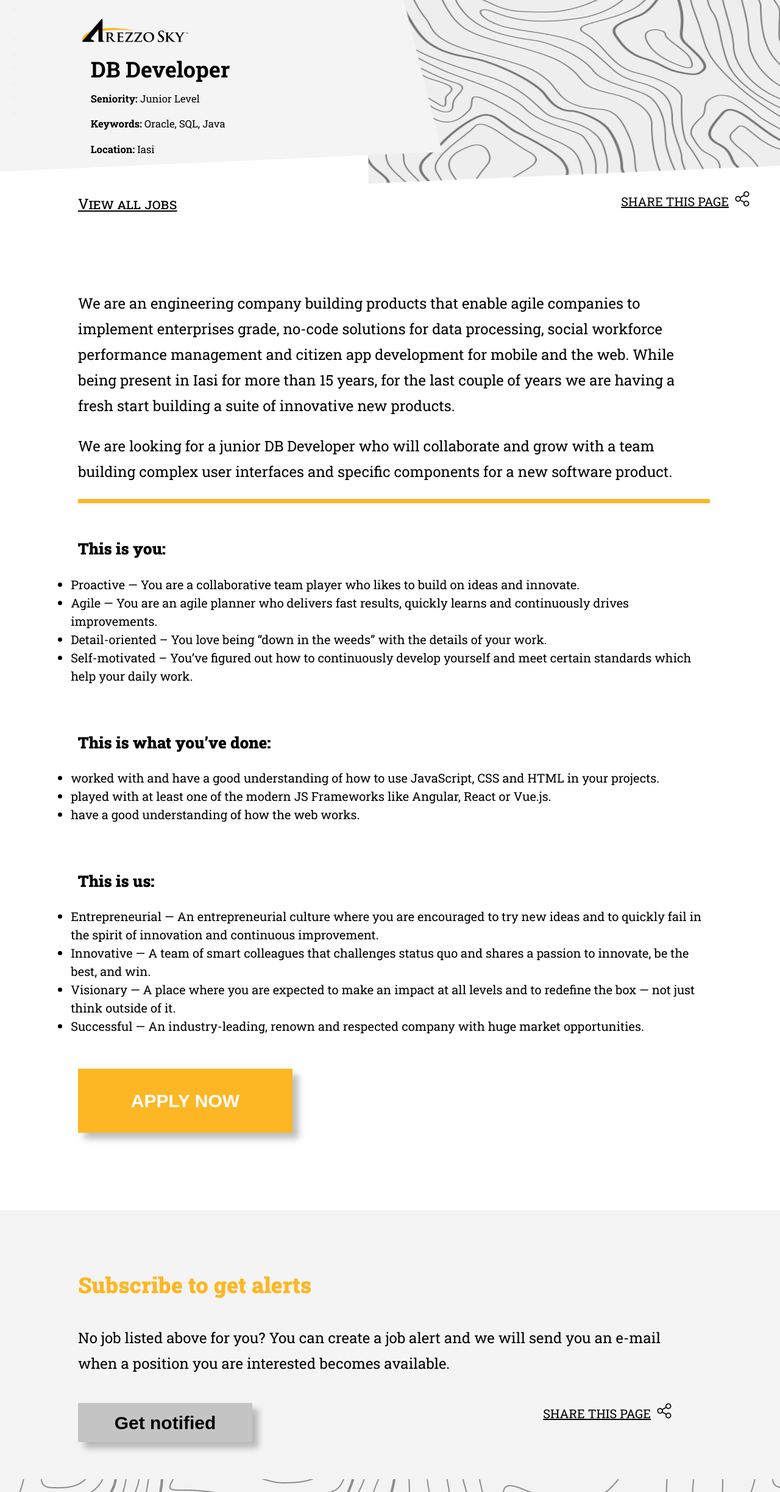
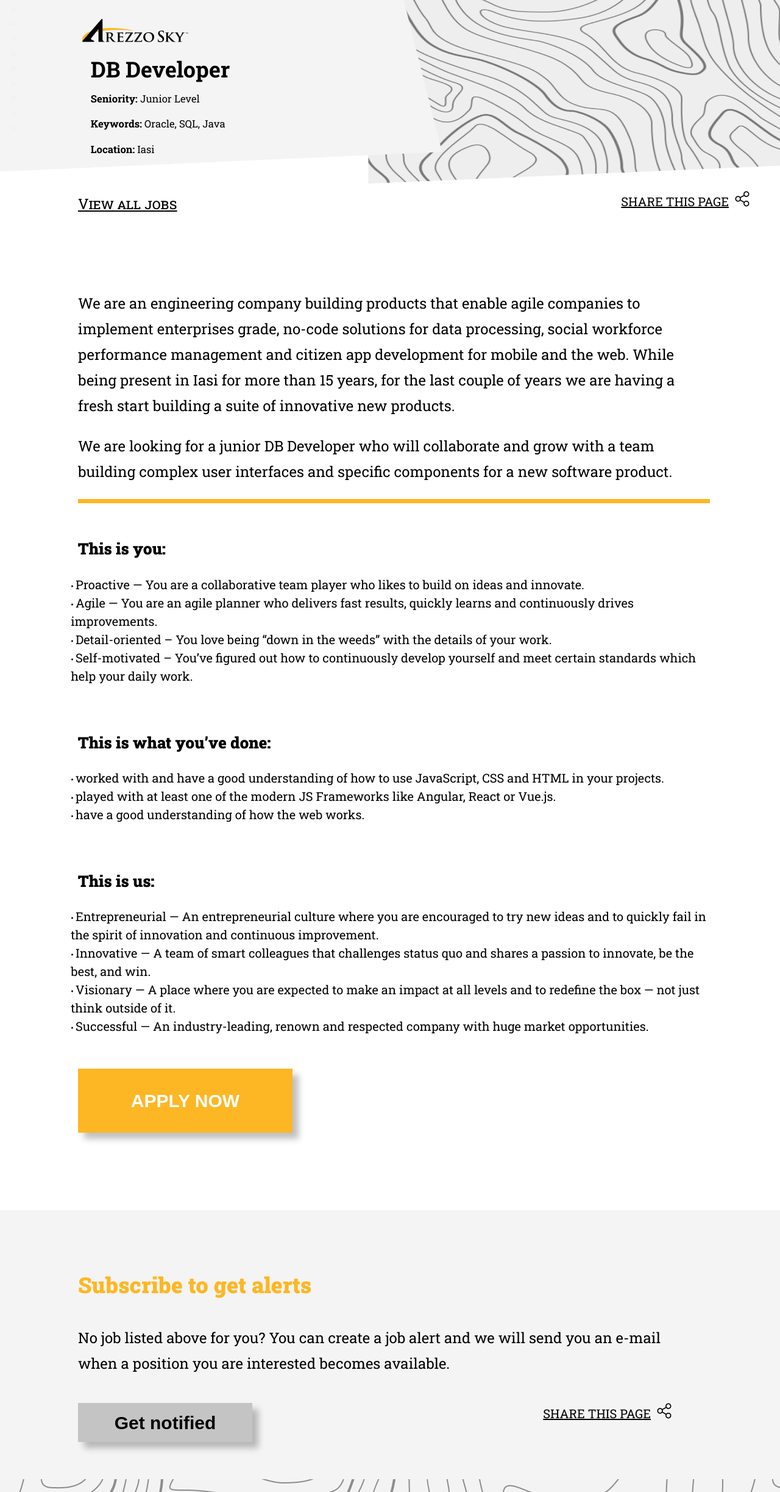
Before and after one commit to dhananjay-fe/dhananjay-fe.github.io, a Jekyll site: the page built from _jobs/database.md, in a window 1280 px wide. Shown: the whole page at 61% size. Built offline with Jekyll 4.4.1, drawn with Linux system fonts in a browser that asks for light colours.

Commit message:
Update main.css

```diff
--- a/assets/css/main.css
+++ b/assets/css/main.css
@@ -472,4 +472,6 @@ padding-bottom: 0%;
     font-style: normal;
     color: #000000;
     margin-left:-5%;
+        list-style: none;
 }
+.job-details-data2 > ul li:before{ content:"• "; font-size:10pt; }
```
